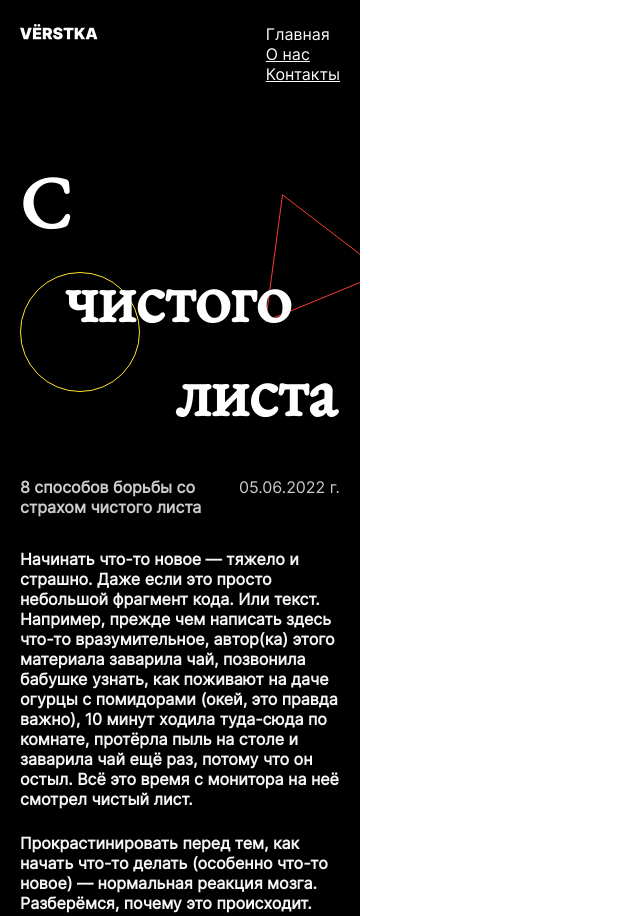
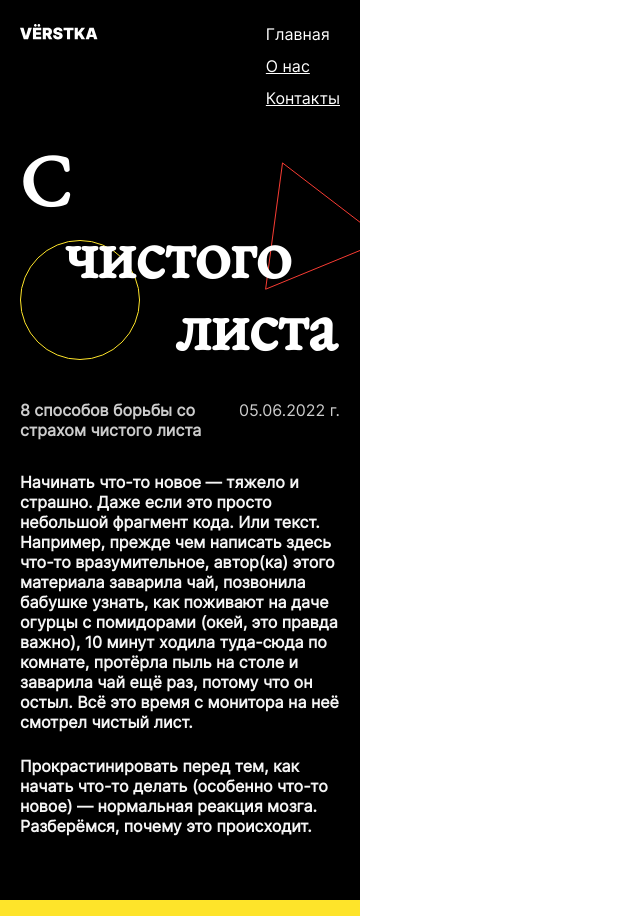
Before and after one commit to Grevtseva/s-chistogo-lista, a plain HTML site: page index.html in a window 1280 px wide. Shown: the top 916 px of the page, without its empty margins (0-640 px from the left). Drawn offline with Linux system fonts and the light colour scheme.

Commit message:
Version 5

```diff
--- a/fonts/fonts.css
+++ b/fonts/fonts.css
@@ -4,7 +4,7 @@
     url(./ebgaramondregular.woff) format('woff'),
     url(./ebgaramondregular.ttf) format('truetype');
     font-weight: 400;
-    font-display: swap;
+    font-style: normal;
 }
 
 @font-face {
@@ -13,7 +13,6 @@
     url(./ebgaramondmedium.woff) format('woff'),
     url(./ebgaramondmedium.ttf) format('truetype');
     font-weight: 500;
-    font-display: swap;
 }
 
 @font-face {
@@ -22,7 +21,7 @@
     url(./interregular.woff) format('woff'),
     url(./interregular.ttf) format('truetype');
     font-weight: 400;
-    font-display: swap;
+    font-style: normal;
 }
 
 @font-face {
@@ -31,5 +30,4 @@
     url(./interbold.woff) format('woff'),
     url(./interbold.ttf) format('truetype');
     font-weight: 700;
-    font-display: swap;
 }
--- a/index.html
+++ b/index.html
@@ -13,11 +13,11 @@
       <a class="header__logo">
         <img class="header__logo-image" alt="Лого" src="./images/logo.svg">
       </a>
-      <nav>
+      <nav class="header__menu">
         <ul>
-          <li class="header__menu header__menu-without-line">Главная</li>
-          <li class="header__menu">О нас</li>
-          <li class="header__menu">Контакты</li>
+          <li class="header__menu-items header__menu-without-line">Главная</li>
+          <li class="header__menu-items">О нас</li>
+          <li class="header__menu-items">Контакты</li>
         </ul>
       </nav>
     </header>
--- a/styles/style.css
+++ b/styles/style.css
@@ -24,6 +24,7 @@ h1, h2, h3, h4, h5, h6, p, ul, ol, blockquote {
     font-family:'EB Garamond';
     font-size: 72px;
     color:#FFFFFF;
+    line-height: 100%;
 }
 
 
@@ -33,7 +34,7 @@ h1, h2, h3, h4, h5, h6, p, ul, ol, blockquote {
 }
 
 .content-section__cover {
-    padding: 40px 0px 0px 20px;
+    padding: 0px 0px 0px 20px;
     width: 340px;
 }
 
@@ -62,11 +63,17 @@ header {
 }
 
 .header__menu {
-    display: flex;
     font-family:'Inter';
     font-size: 16;
     color:#FFFFFF;
+    justify-content: space-between;
+}
+
+.header__menu-items {
+    padding: 0px 0px 12px 0px;
+    display: flex;
     text-decoration: underline;
+    justify-content: space-between;
   }
 
   .header__menu-without-line {
@@ -75,10 +82,10 @@ header {
 
 
 .cover {
-    padding: 7px 24px 0px 0px;
+    padding: 0px 24px 0px 0px;
     background-image: url(../images/cover.svg);
     background-repeat: no-repeat;
-    background-position: center;
+    background-position: bottom;
     background-size: contain;
 }
 
```
Also changed, not shown: 1 other file.
